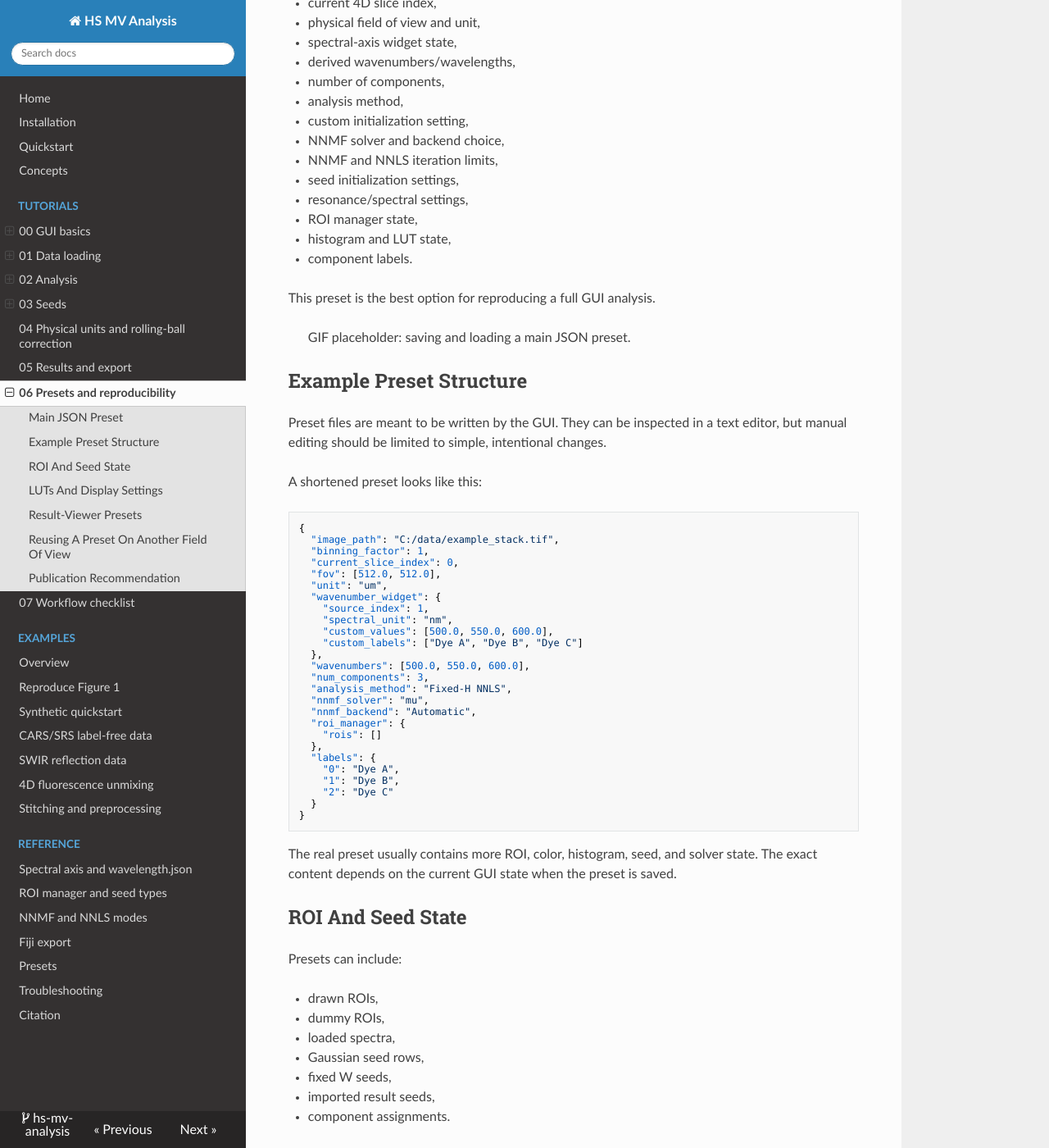
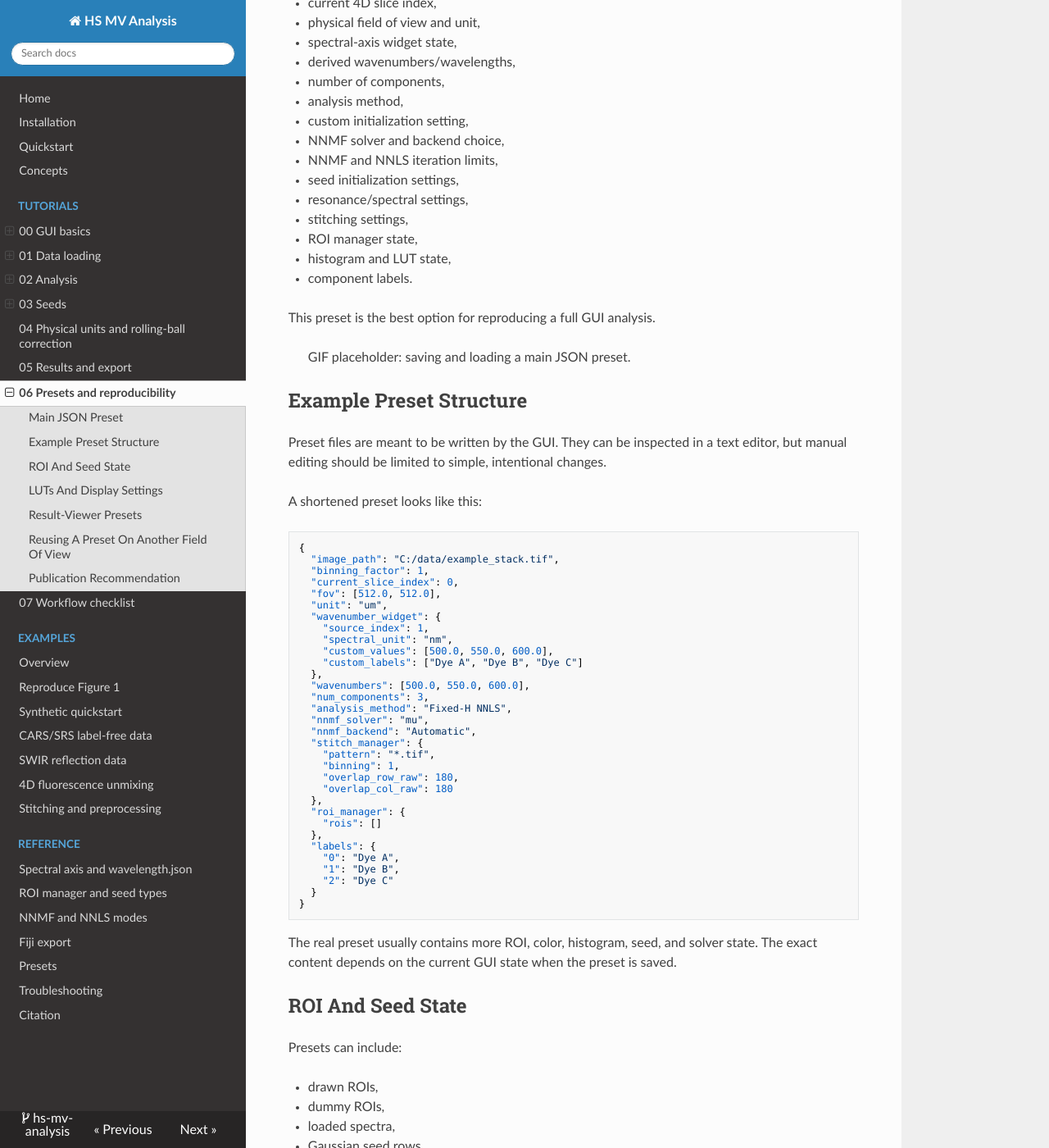
Before and after one commit to manuel-kunisch/hs_crs_analysis_gui, an MkDocs documentation site: the page built from docs/tutorials/06_presets_and_reproducibility.md, in a window 1280 px wide and 1400 px high, scrolled down 464 px. Shown: the whole window at 82% size. Built offline with MkDocs 1.6.1, drawn with Linux system fonts in a browser that asks for light colours; nearby versions of some CDN libraries.

Commit message:
🎉 Feature: Capture and restore stitching settings in main JSON preset

```diff
--- a/docs/tutorials/06_presets_and_reproducibility.md
+++ b/docs/tutorials/06_presets_and_reproducibility.md
@@ -21,6 +21,7 @@ It includes:
 - NNMF and NNLS iteration limits,
 - seed initialization settings,
 - resonance/spectral settings,
+- stitching settings,
 - ROI manager state,
 - histogram and LUT state,
 - component labels.
@@ -53,6 +54,12 @@ A shortened preset looks like this:
   "analysis_method": "Fixed-H NNLS",
   "nnmf_solver": "mu",
   "nnmf_backend": "Automatic",
+  "stitch_manager": {
+    "pattern": "*.tif",
+    "binning": 1,
+    "overlap_row_raw": 180,
+    "overlap_col_raw": 180
+  },
   "roi_manager": {
     "rois": []
   },
```
Also changed, not shown: main.py (+8 -0 lines), 1 other file.
